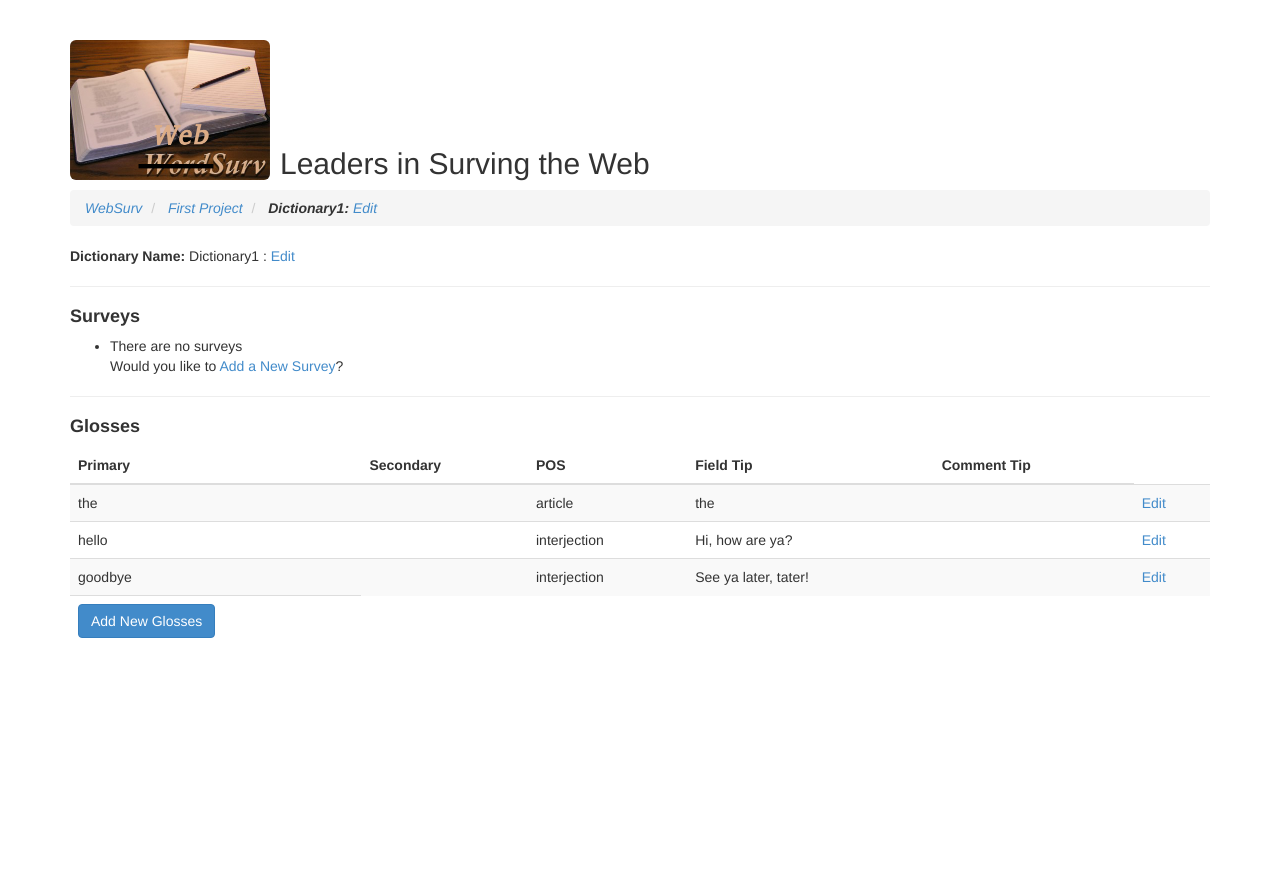
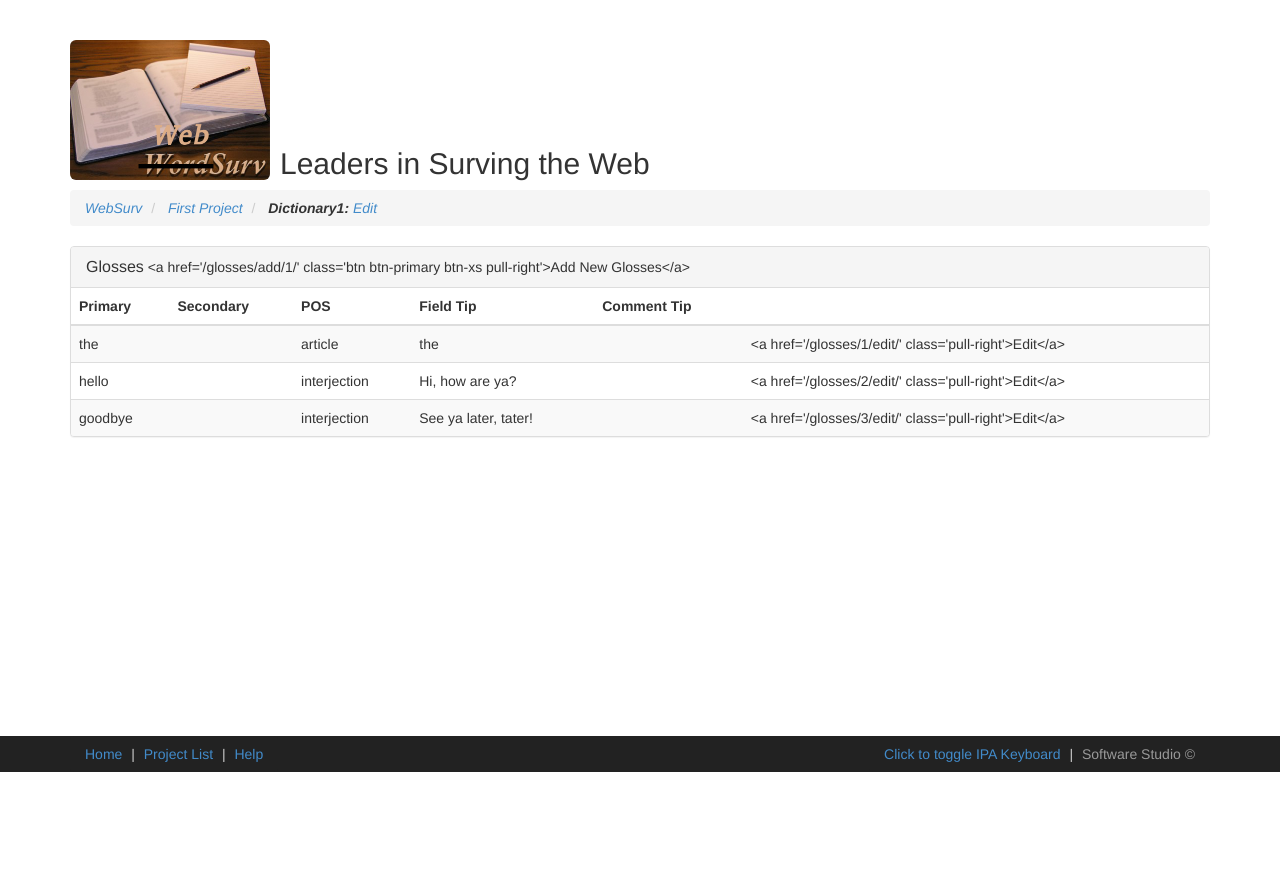
Before and after one commit to tu-software-studio/websurv, a Django app: page /dictionaries/1/ in a window 1280 px wide. Shown: the part 51-937 px from the top of the page. After the commit the page ends 823 px from the top, so only its background shows below. Run offline with Django 3.2, Linux system fonts and the light colour scheme; data comes from the database, SQL or seed files in the repository; data that the repository does not hold is empty; some libraries are stand-ins or nearby versions.

Commit message:
Beautified the listed elements on each page

```diff
--- a/requirements.txt
+++ b/requirements.txt
@@ -8,6 +8,7 @@
 django-widget-tweaks==1.3
 djangorestframework==2.3.13
 pyparsing==2.0.1
+python-dateutil==2.2
 pytz==2014.2
 six==1.6.1
 sqlparse==0.1.11
--- a/thin/templates/thin/dictionary_detail.html
+++ b/thin/templates/thin/dictionary_detail.html
@@ -1,41 +1,14 @@
 {# Dictionary Detail #}
 {% extends "thin/base.html" %}
+{% load utils %}
 
 {% block content %}
-
-
-<span><strong>Dictionary Name:</strong>
-    {{dictionary.name}} : <a href="{% url 'dictionary_edit' dictionary.id %}">Edit</a>
-</span>
-
-
-<hr>
-
-<h4><strong>Surveys</strong></h4>
-
-<div>
-    {% if surveys %}
-        <ul>
-        {% for survey in surveys %}
-            <li>
-                <a href="{% url 'survey_detail' survey.id %}">{{ survey.name }}</a> :
-                <a href="{% url 'survey_edit' survey.id %}">Edit</a>
-            </li>
-        {% endfor %}
-        </ul>
-        <a href = "{% url 'survey_add' dictionary.id %}" class="btn btn-primary">Add Survey</a>
-    {% else %}
-    <ul>
-        <li>There are no surveys</li>
-        <span>Would you like to <a href="{% url 'survey_add' dictionary.id %}">Add a New Survey</a>?</span>
-    </ul>
-    {% endif %}
+  <div class="panel panel-default">
+  <div class="panel-heading">
+    <h3 class="panel-title">Glosses</h3>
+    {% url 'gloss_add' dictionary.id as gloss_add_path %}
+    {% blink_to gloss_add_path "Add New Glosses" "btn-primary btn-xs pull-right" %}
   </div>
-
-<hr>
-
-<h4><strong>Glosses</strong></h4>
-
   <table class="table table-striped" id='table'>
     <thead>
     <tr>
@@ -44,6 +17,7 @@
       <th>POS</th>
       <th>Field Tip</th>
       <th>Comment Tip</th>
+      <th></th>
     </tr>
     </thead>
     <tbody>
@@ -54,15 +28,11 @@
         <td>{{ gloss.part_of_speech }}</td>
         <td>{{ gloss.field_tip }}</td>
         <td>{{ gloss.comment_tip }}</td>
-            <td><a href="{% url 'gloss_edit' gloss.id %}">Edit</a></td>
+        {% url 'gloss_edit' gloss.id as gloss_edit_path %}
+        <td>{% link_to gloss_edit_path "Edit" "pull-right" %}</td>
       </tr>
     {% endfor %}
-        <tr>
-            <td>
-                <a href="{% url 'gloss_add' dictionary.id %}" class="btn btn-primary">Add New Glosses</a>
-            </td>
-        </tr>
     </tbody>
   </table>
-
+</div>
 {% endblock %}
--- a/thin/templates/thin/ipa_input.html
+++ b/thin/templates/thin/ipa_input.html
@@ -1,11 +1,5 @@
 {% load static from staticfiles %}
 <script src="{% static 'js/ipa.js' %}"></script>
-<style>
-  div.btn-toolbar {
-    @extend btn-toolbar;
-    display: inline-block;
-  }
-</style>
 <div id="ipa_buttons" style="text-align: center; display: none;">
   <div class="btn-toolbar">
     <span class="btn-group btn-group-sm">
--- a/thin/templatetags/utils.py
+++ b/thin/templatetags/utils.py
@@ -2,6 +2,9 @@
 
 register = template.Library()
 
+@register.simple_tag
+def link_to(url, text="Link", classes=""):
+    return "<a href='{}' class='{}'>{}</a>".format(url, classes, text)
 
 @register.simple_tag
 def blink_to(url, text="BSButtonLink", btype="btn-default"):
--- a/thin/views.py
+++ b/thin/views.py
@@ -125,9 +125,9 @@
         form = forms.SurveyForm(request.POST)
         if form.is_valid():
             form.instance.dictionary = dictionary
-            form.save()
+            survey = form.save()
             messages.success(request, "Survey added!")
-            return redirect('survey_detail', id=id)
+            return redirect('survey_detail', id=survey.id)
     else:
         form = forms.SurveyForm()
     breadcrumb_menu = [dictionary.project, dictionary]
--- a/websurv/urls.py
+++ b/websurv/urls.py
@@ -12,13 +12,11 @@
     url(r'^bread/$', home, name="breadcrumbs"),
     url(r'^admin/', include(admin.site.urls)),
 
-    url(r'^dictionaries/$', dictionary_index, name='dictionary_index'),
     url(r'^dictionaries/(?P<id>\d+)/$', dictionary_detail, name='dictionary_detail'),
     url(r'^dictionaries/(?P<id>\d+)/edit/$', dictionary_edit, name='dictionary_edit'),
     url(r'^dictionaries/add/(?P<id>\d+)/$', dictionary_add, name='dictionary_add'),
     url(r'^dictionaries/(?P<id>\d+)/delete/$', dictionary_delete, name='dictionary_delete'),
 
-    url(r'^surveys/$', survey_index, name='survey_index'),
     url(r'^surveys/(?P<id>\d+)/$', survey_detail, name='survey_detail'),
     url(r'^surveys/(?P<id>\d+)/edit/$', survey_edit, name='survey_edit'),
     url(r'^surveys/(?P<id>\d+)/delete/$', survey_delete, name='survey_delete'),
@@ -30,20 +28,17 @@
     url(r'^projects/(?P<num>\d+)/delete/$', project_delete, name='project_delete'),
     url(r'^projects/add/$', project_add, name='project_add'),
 
-    url(r'^varieties/$', variety_index, name='variety_index'),
     url(r'^varieties/(?P<num>\d+)/$', variety_detail, name='variety_detail'),
     url(r'^varieties/(?P<num>\d+)/edit/$', variety_edit, name='variety_edit'),
     url(r'^varieties/(?P<num>\d+)/delete/$', variety_delete, name='variety_delete'),
     url(r'^varieties/add/$',variety_add,name='variety_add'),
 
-    url(r'^glosses/$', gloss_index, name='gloss_index'),
     url(r'^glosses/(?P<id>\d+)/$', gloss_detail, name='gloss_detail'),
     url(r'^glosses/(?P<id>\d+)/edit/$', gloss_edit, name='gloss_edit'),
     url(r'^glosses/add/(?P<id>\d+)/$', gloss_add, name='gloss_add'),
     url(r'^glosses/add/(?P<id>\d+)/submit$', gloss_add_with_ajax, name='gloss_add_with_ajax'),
     url(r'^glosses/(?P<id>\d+)/delete/$', gloss_delete, name='gloss_delete'),
 
-    url(r'^comparisons/$', comparison_index, name='comparison_index'),
     url(r'^comparisons/(?P<num>\d+)/$', comparison_detail, name='comparison_detail'),
     url(r'^comparisons/(?P<num>\d+)/edit/$', comparison_edit, name='comparison_edit'),
 
```
Also changed, not shown: thin/templates/thin/project_detail.html (+15 -18 lines), thin/templates/thin/project_index.html (+22 -11 lines), thin/templates/thin/survey_detail.html (+17 -14 lines), thin/templates/thin/variety_detail.html (+27 -9 lines), websurv/settings/base.py (line endings or trailing spaces). Lines whose indentation alone changed are shown as unchanged.
